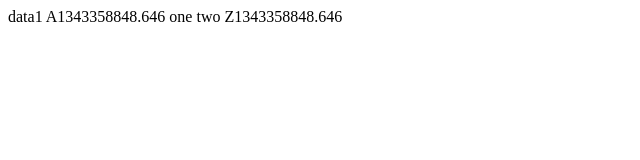
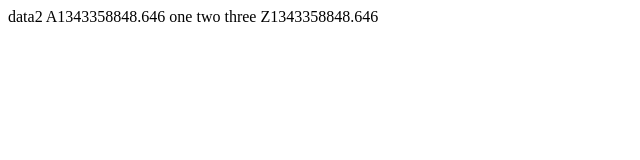
Before and after one commit to Jaya2012priiya/gitsamplerepo, a plain HTML site: page index.html in a window 1280 px wide. Shown: the full height of the page, 0-640 px from the left. Drawn offline with Linux system fonts and the light colour scheme.

Commit message:
added few lines

```diff
--- a/index.html
+++ b/index.html
@@ -1,12 +1,13 @@
 <?xml version="1.0" encoding="UTF-8" standalone="no"?>
 <root testAttr="testValue">
   <result>
-    <child>data1</child>
+    <child>data2</child>
     <child>A1343358848.646</child>
     <child>
       <internal>
        <data>one</data>
        <data>two</data>
+       <data>three</data>
        <unique>Z1343358848.646</unique>
 </internal>
     </child>
```
